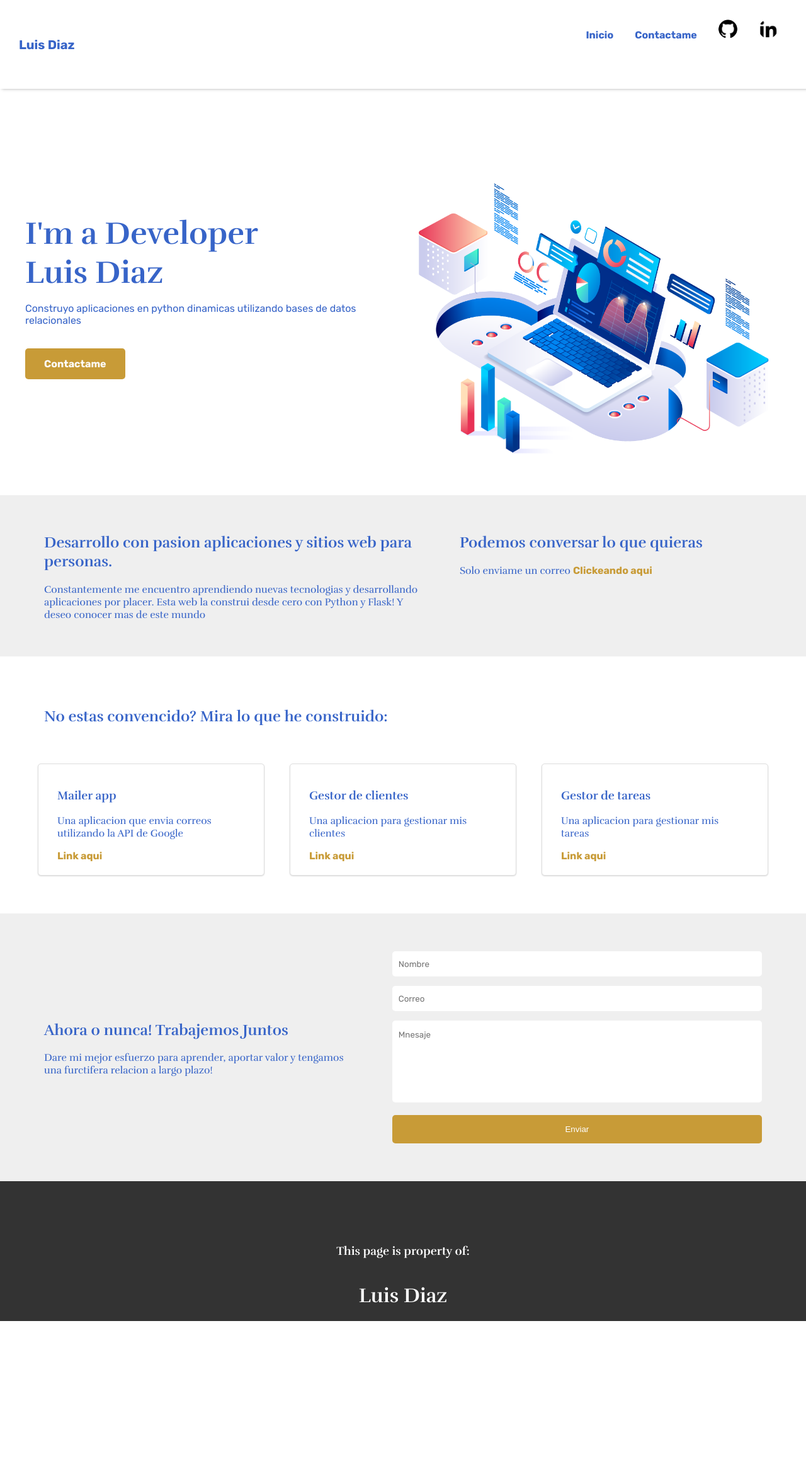
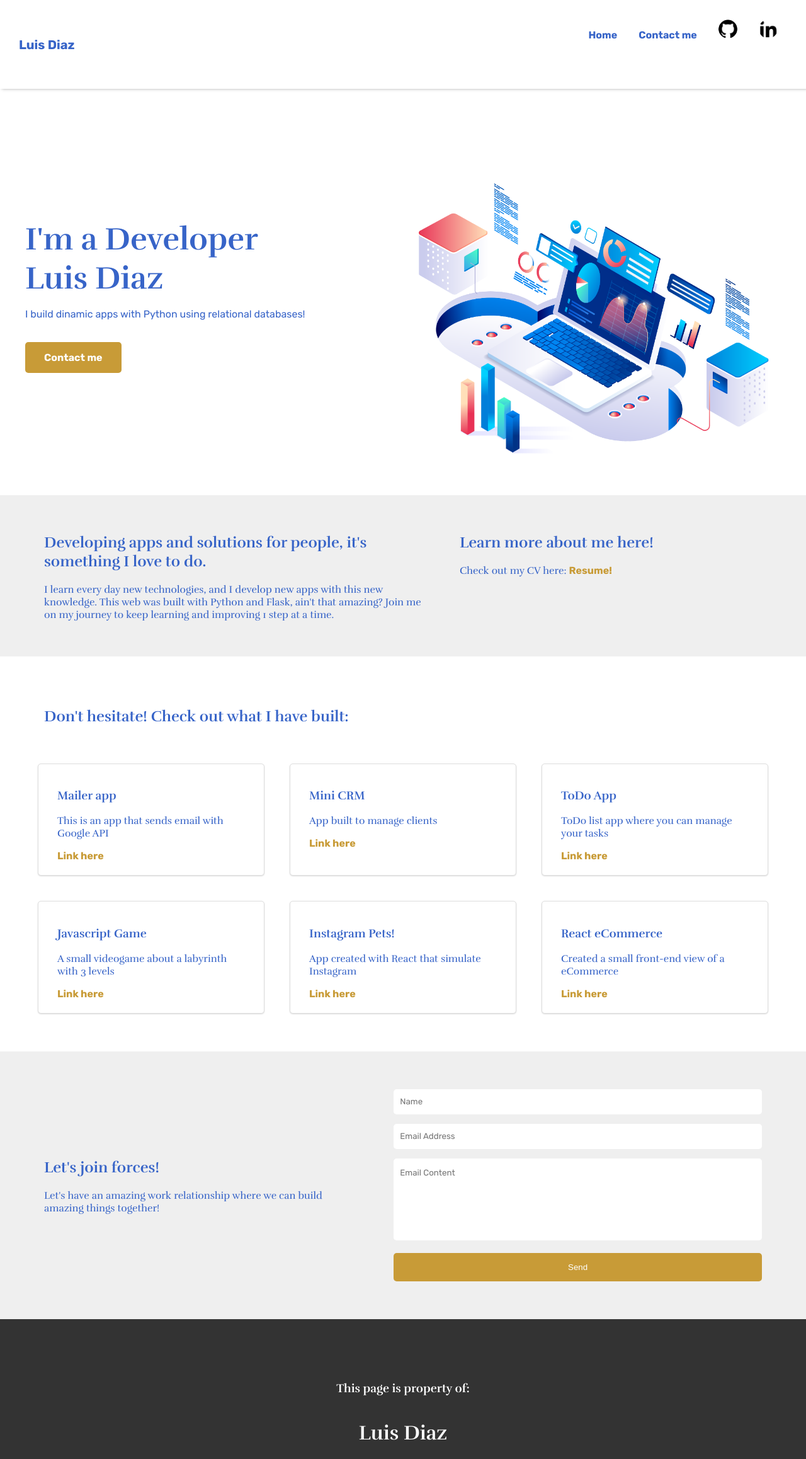
Before and after one commit to luisdiaz2022/Portfolio, a Flask app: page / in a window 1280 px wide. Shown: the whole page at 63% size. Before the commit the page ends 2097 px from the top, so only its background shows below. Run offline with Flask 3, Linux system fonts and the light colour scheme.

Commit message:
Translated the whole page to English

```diff
--- a/app/templates/base.html
+++ b/app/templates/base.html
@@ -13,8 +13,8 @@
         <div class='logo'>Luis Diaz</div>
         <nav>
             <ul>
-                <li><a href='{{ url_for('portfolio.index') }}'>Inicio</a></li>
-                <li><a href='#contact'>Contactame</a></li>
+                <li><a href='{{ url_for('portfolio.index') }}'>Home</a></li>
+                <li><a href='#contact'>Contact me</a></li>
                 <li><a target="_blank" href='https://github.com/luisdiaz2022'><img class="social" width="30" src="{{ url_for('static', filename='github-logo.png') }}" /></a></li>
                 <li><a target="_blank" href="https://www.linkedin.com/in/luis-diaz-9ab652203/"><img class="social" width="30" src="{{ url_for('static', filename='linkedin.png') }}" /></a></li>
                 <div class="center full-width social-links">
--- a/app/templates/portfolio/index.html
+++ b/app/templates/portfolio/index.html
@@ -1,7 +1,7 @@
 {% extends 'base.html' %}
 
 {% block title %}
-Bienvenido
+Welcome!
 {% endblock %}
 
 
@@ -11,8 +11,8 @@ Bienvenido
             <div class="left">
                 <h1>I'm a Developer</h1>
                 <h1>Luis Diaz</h1>
-                <p>Construyo aplicaciones en python dinamicas utilizando bases de datos relacionales</p>
-                <a href="#contacto" class="btn">Contactame</a>
+                <p>I build dinamic apps with Python using relational databases! </p>
+                <a href="#contacto" class="btn">Contact me</a>
             </div>
             <div class="right">
                 <img src="{{ url_for('static', filename='bigdata.png') }}" width="600px" />
--- a/app/templates/portfolio/section-contact.html
+++ b/app/templates/portfolio/section-contact.html
@@ -2,18 +2,18 @@
     <div class="content">
         <div class="row vert-pad">
             <div class="left padded">
-                <h1>Ahora o nunca! Trabajemos Juntos</h1>
-                <p>Dare mi mejor esfuerzo para aprender, aportar
-                    valor y tengamos una furctifera relacion a largo plazo!
+                <h1>Let's join forces!</h1>
+                <p>Let's have an amazing work relationship
+                    where we can build amazing things together!
                 </p>
             </div>
             <div id="contacto" class="right padded">
                 <form class="contact-form" method="post" action="{{ url_for('portfolio.mail') }}">
-                    <input name="name" placeholder="Nombre" required />
-                    <input name="email" placeholder="Correo" required type="email" />
+                    <input name="name" placeholder="Name" required />
+                    <input name="email" placeholder="Email Address" required type="email" />
 
-                    <textarea name="message" placeholder="Mnesaje" required minlength=10></textarea>
-                    <button class="btn full-width">Enviar</button>
+                    <textarea name="message" placeholder="Email Content" required minlength=10></textarea>
+                    <button class="btn full-width">Send</button>
                 </form>
             </div>
         </div>
--- a/app/templates/portfolio/section-first.html
+++ b/app/templates/portfolio/section-first.html
@@ -2,14 +2,14 @@
     <div class="content">
         <div class="row vert-pad">
             <div class="left padded">
-                <h1>Desarrollo con pasion aplicaciones y sitios web para personas.</h1>
-                <p>Constantemente me encuentro
-                    aprendiendo nuevas tecnologias y desarrollando aplicaciones por placer. Esta web la construi desde cero con Python y
-                    Flask! Y deseo conocer mas de este mundo</p>
+                <h1>Developing apps and solutions for people, it's something I love to do.</h1>
+                <p>I learn every day
+                    new technologies, and I develop new apps with this new knowledge. This web was built with Python and Flask, ain't that amazing?
+                     Join me on my journey to keep learning and improving 1 step at a time.</p>
             </div>
             <div class="right padded">
-                <h1>Podemos conversar lo que quieras</h1>
-                <p>Solo enviame un correo <a href=#contacto class="orange">Clickeando aqui</a></p>
+                <h1>Learn more about me here!</h1>
+                <p>Check out my CV here: <a target="_blank" href='https://drive.google.com/file/d/1JiE4L30br3d7pn1TCthVplE74cfBThge/view?usp=sharing' class="orange">Resume!</a></p>
             </div>
         </div>
     </div>
--- a/app/templates/portfolio/section-second.html
+++ b/app/templates/portfolio/section-second.html
@@ -1,24 +1,41 @@
 <div class="center padded white-bg">
     <div class="content padded">
         <div class="padded">
-            <h1>No estas convencido? Mira lo que he construido:</h1>
+            <h1>Don't hesitate! Check out what I have built:</h1>
         </div>
         <div class="row">
             <div class="card third">
                 <h3>Mailer app</h3>
-                <p>Una aplicacion que envia correos utilizando
-                    la API de Google</p>
-                <a class="orange" target="_blank" href=#>Link aqui</a>
+                <p>This is an app that sends email with Google API</p>
+                <a class="orange" target="_blank" href=#>Link here</a>
             </div>
             <div class="card third">
-                <h3>Gestor de clientes</h3>
-                <p>Una aplicacion para gestionar mis clientes</p>
-                <a class="orange" href=#>Link aqui</a>
+                <h3>Mini CRM</h3>
+                <p>App built to manage clients</p>
+                <a class="orange" href=#>Link here</a>
             </div>
             <div class="card third">
-                <h3>Gestor de tareas</h3>
-                <p>Una aplicacion para gestionar mis tareas</p>
-                <a class="orange" href=#>Link aqui</a>
+                <h3>ToDo App</h3>
+                <p>ToDo list app where you can manage your tasks</p>
+                <a class="orange" href=#>Link here</a>
+            </div>
+
+        </div>
+        <div class="row">
+            <div class="card third">
+                <h3>Javascript Game</h3>
+                <p>A small videogame about a labyrinth with 3 levels</p>
+                <a class="orange" target="_blank" href=#>Link here</a>
+            </div>
+            <div class="card third">
+                <h3>Instagram Pets!</h3>
+                <p>App created with React that simulate Instagram</p>
+                <a class="orange" href=#>Link here</a>
+            </div>
+            <div class="card third">
+                <h3>React eCommerce</h3>
+                <p>Created a small front-end view of a eCommerce</p>
+                <a class="orange" href=#>Link here</a>
             </div>
         </div>
     </div>
--- a/app/templates/portfolio/sent_mail-section.html
+++ b/app/templates/portfolio/sent_mail-section.html
@@ -1,9 +1,9 @@
 <div class="hero">
     <div class="hero-content">
         <div class="left">
-            <h1>Excelente! Correo enviado.</h1>
-            <p>Un grupo de monos entrenados esta revisando tu correo ahora mismo...
-                mentira... no estan entrandos. Pero te contestaran dentro de poco!
+            <h1>Awesome! Email Sent.</h1>
+            <p>A flock of birds are bringing the email to me...
+                They are not really fast. But they will deliver!
             </p>
         </div>
         <div class="right">
--- a/app/templates/portfolio/sent_mail.html
+++ b/app/templates/portfolio/sent_mail.html
@@ -1,7 +1,7 @@
 {% extends 'base.html' %}
 
 {% block title %}
-Email enviado
+Email Sent
 {% endblock %}
 
 {% block content %}
```
